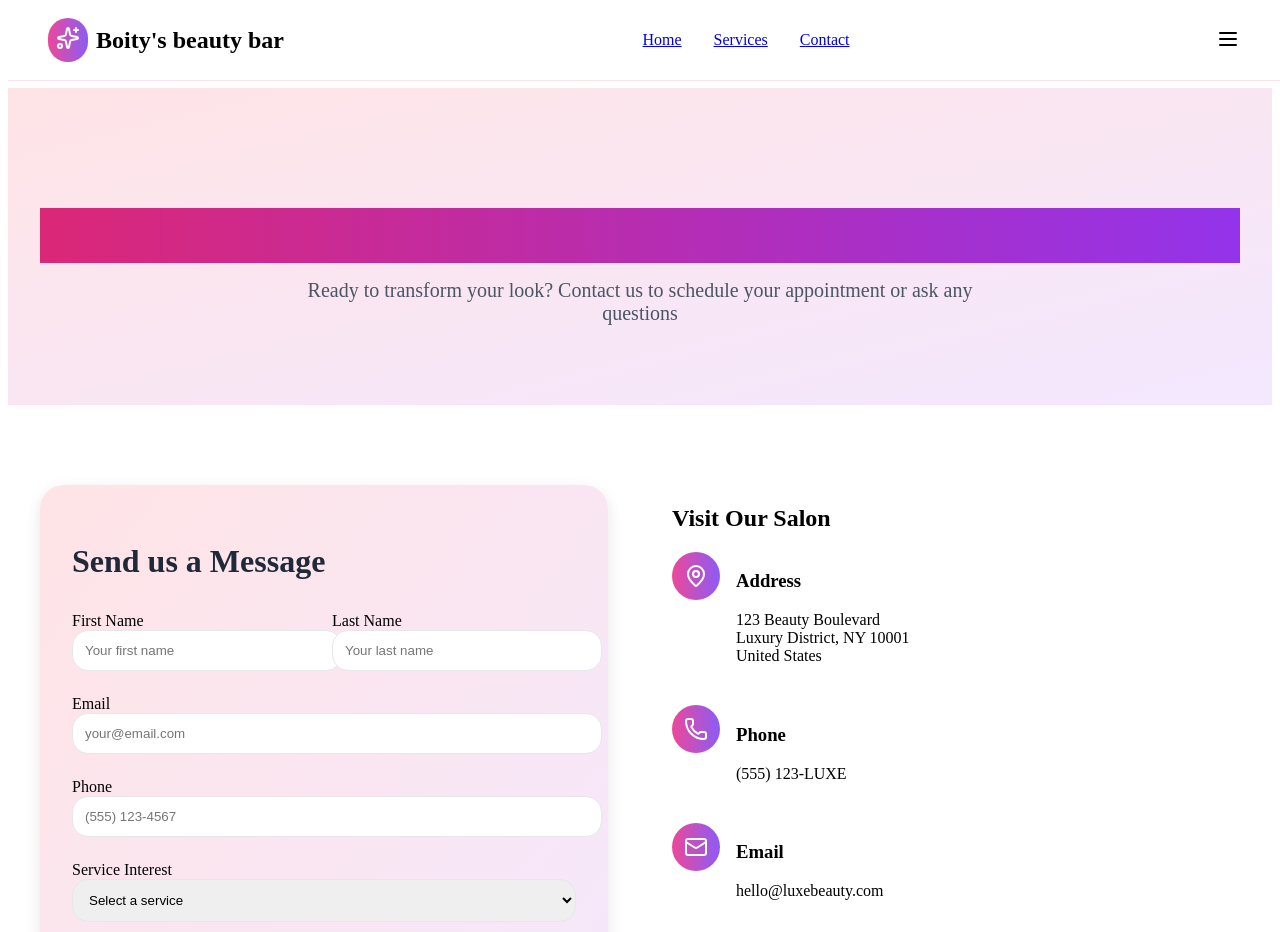
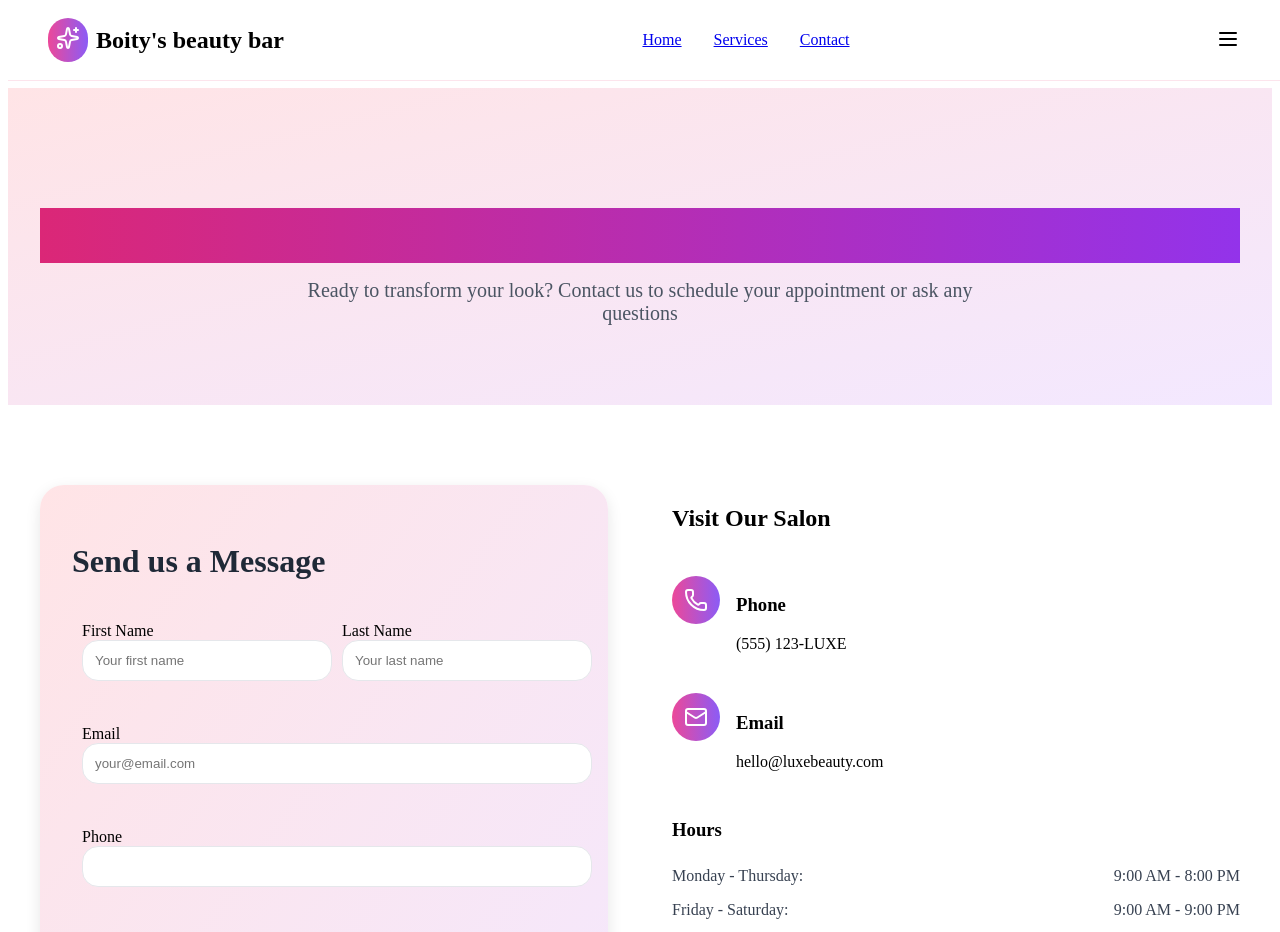
Before and after one commit to Teekay1702/Beauty-Salon, a React (Vite) app: page /contact in a window 1280 px wide. Shown: the top 932 px of the page. Built offline with nearby package versions, Linux system fonts and the light colour scheme.

Commit message:
removed s from files

```diff
--- a/src/Components/Contact/contact.css
+++ b/src/Components/Contact/contact.css
@@ -54,6 +54,7 @@
 
 .form-group {
   margin-bottom: 1.5rem;
+  padding: 10px;
 }
 
 .form-grid {
--- a/src/Components/Contact/contact.jsx
+++ b/src/Components/Contact/contact.jsx
@@ -35,7 +35,7 @@ const ContactPage = () => (
 
           <div className="form-group">
             <label>Phone</label>
-            <input type="tel" placeholder="(555) 123-4567" />
+            <input type="tel" placeholder="" />
           </div>
 
           <div className="form-group">
@@ -46,7 +46,6 @@ const ContactPage = () => (
               <option>Facial Treatments</option>
               <option>Nail Services</option>
               <option>Body Treatments</option>
-              <option>Multiple Services</option>
             </select>
           </div>
 
@@ -65,11 +64,6 @@ const ContactPage = () => (
           <div className="info-section">
             <h2>Visit Our Salon</h2>
             <div className="info-item">
-              <div className="info-icon"><MapPin /></div>
-              <div>
-                <h3>Address</h3>
-                <p>123 Beauty Boulevard<br />Luxury District, NY 10001<br />United States</p>
-              </div>
             </div>
 
             <div className="info-item">
```
